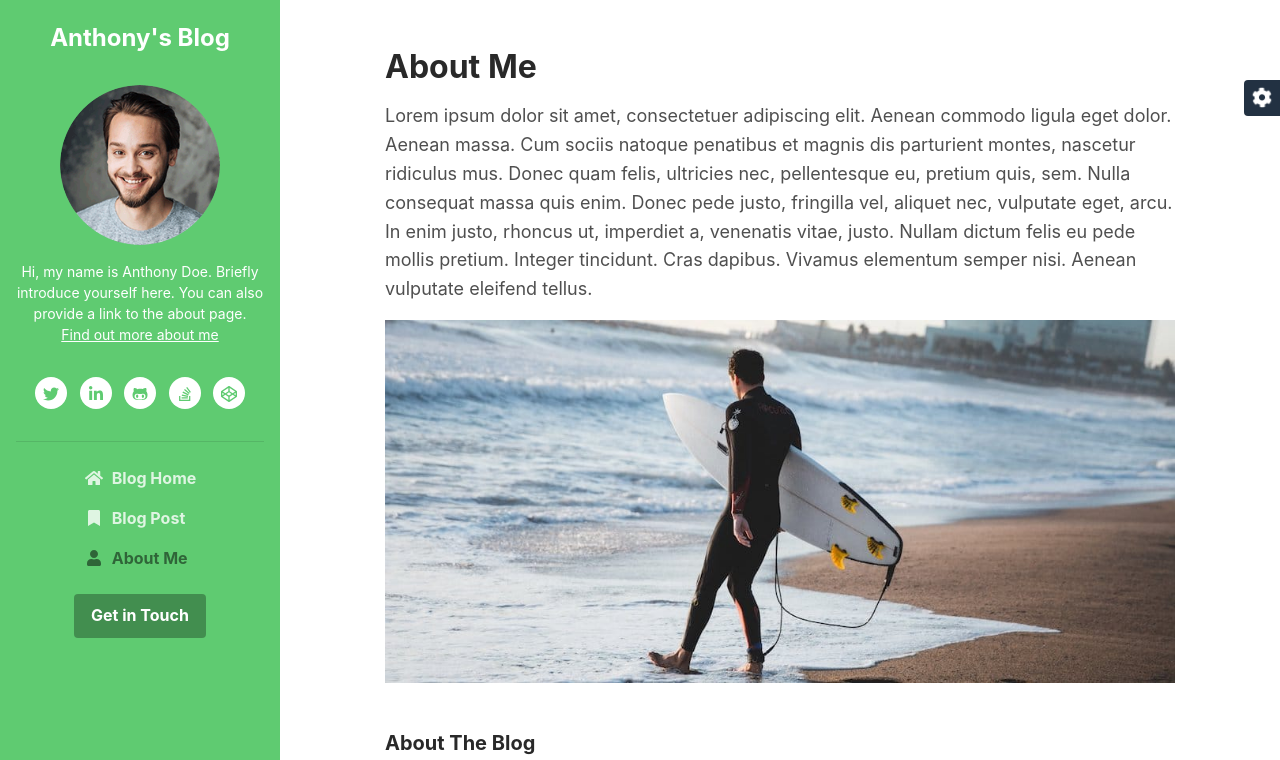
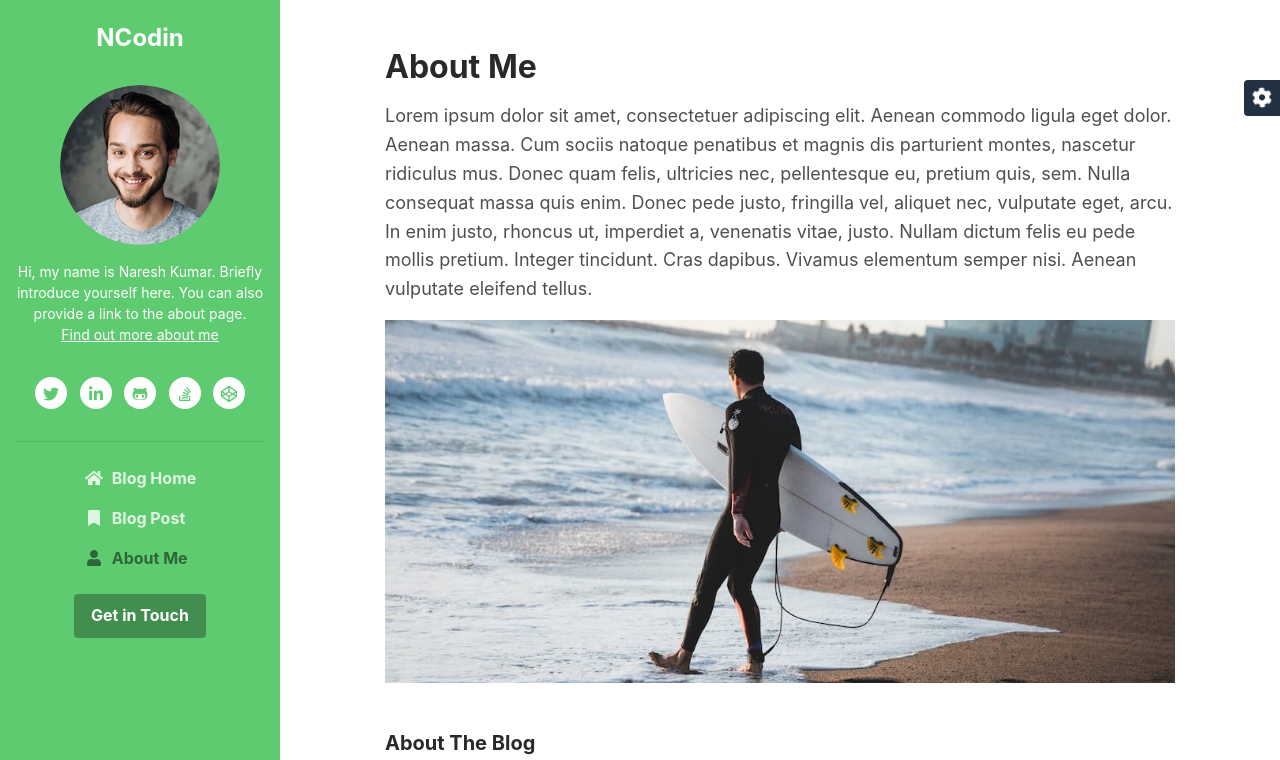
Before and after one commit to Sprint47/greedylite, a plain HTML site: page about.html in a window 1280 px wide. Shown: the top 760 px of the page. Drawn offline with Linux system fonts and the light colour scheme.

```diff
--- a/about.html
+++ b/about.html
@@ -23,7 +23,7 @@
 <body>
 
     <header class="header text-center">
-	    <h1 class="blog-name pt-lg-4 mb-0"><a href="index.html">Anthony's Blog</a></h1>
+	    <h1 class="blog-name pt-lg-4 mb-0"><a href="index.html">NCodin</a></h1>
 
 	    <nav class="navbar navbar-expand-lg navbar-dark" >
 
@@ -35,7 +35,7 @@
 				<div class="profile-section pt-3 pt-lg-0">
 				    <img class="profile-image mb-3 rounded-circle mx-auto" src="assets/images/profile.png" alt="image" >
 
-					<div class="bio mb-3">Hi, my name is Anthony Doe. Briefly introduce yourself here. You can also provide a link to the about page.<br><a href="about.html">Find out more about me</a></div><!--//bio-->
+					<div class="bio mb-3">Hi, my name is Naresh Kumar. Briefly introduce yourself here. You can also provide a link to the about page.<br><a href="about.html">Find out more about me</a></div><!--//bio-->
 					<ul class="social-list list-inline py-3 mx-auto">
 			            <li class="list-inline-item"><a href="#"><i class="fab fa-twitter fa-fw"></i></a></li>
 			            <li class="list-inline-item"><a href="#"><i class="fab fa-linkedin-in fa-fw"></i></a></li>
```
Also changed, not shown: blog-list.html (+2 -2 lines), blog-post.html (+1 -1 lines), index.html (+2 -2 lines), 1 other file.
